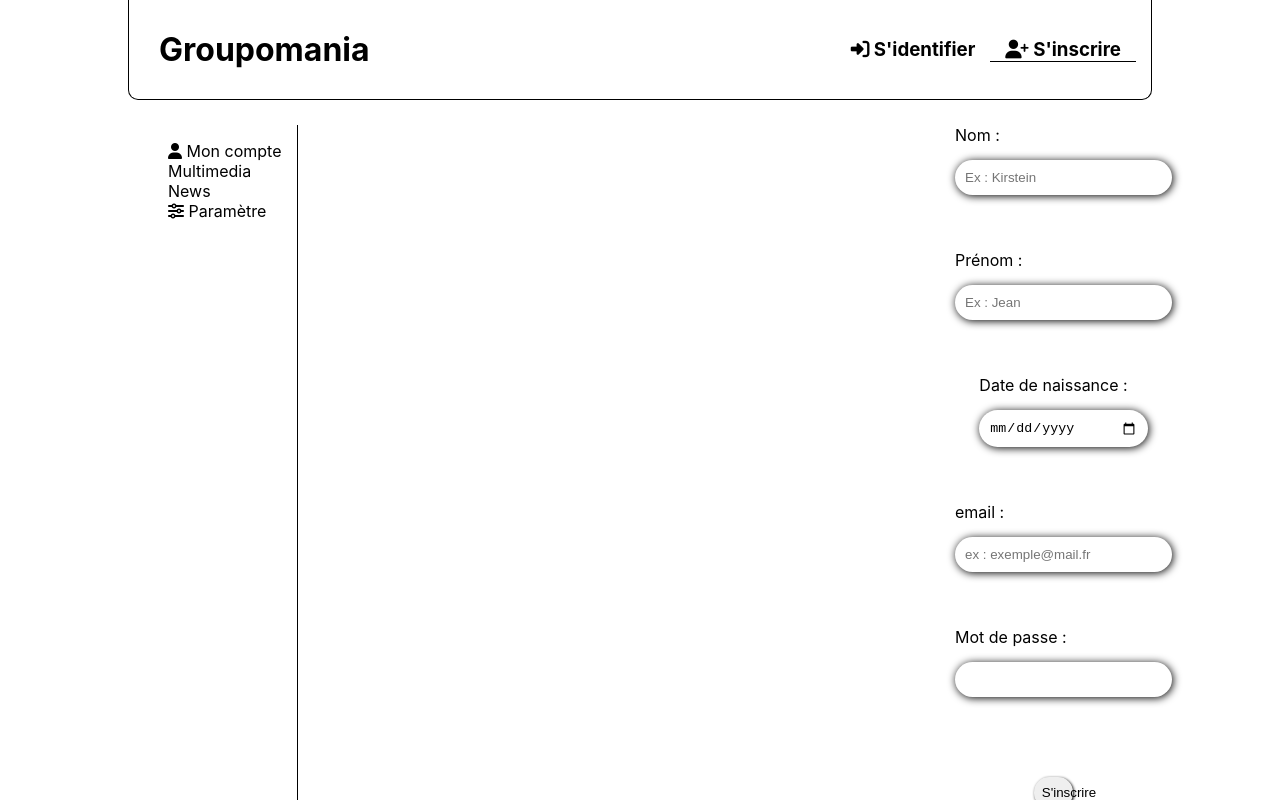
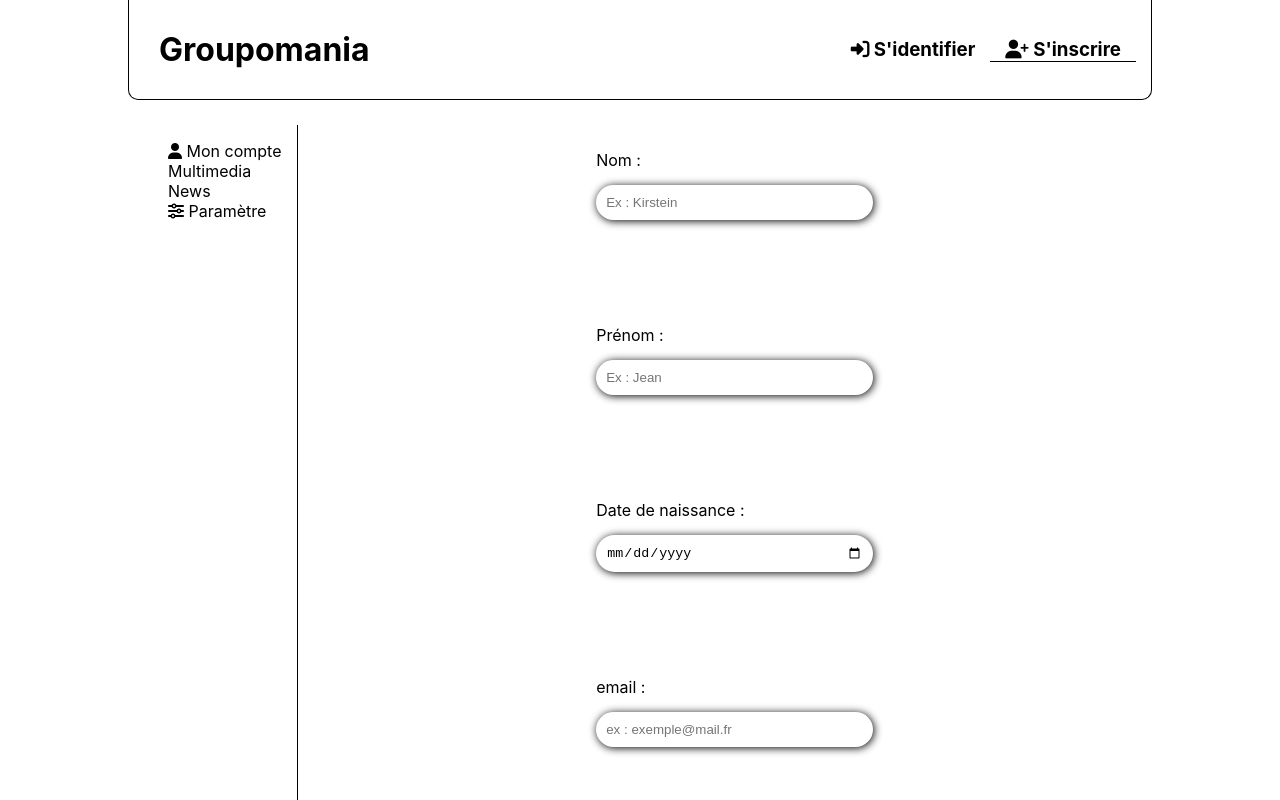
Before and after one commit to chrisnaf92i/ChristopherNafrere_7_08082021, a React (Create React App) app in the folder front-end/: page /signup in a window 1280 px wide. Shown: the top 800 px of the page. Built offline with nearby package versions, Linux system fonts and the light colour scheme.

Commit message:
création du formulaire d'inscription

```diff
--- a/front-end/src/components/auth/signup/Signup.js
+++ b/front-end/src/components/auth/signup/Signup.js
@@ -2,58 +2,110 @@ import React, { Component} from 'react'
 import "./signup.css"
 
 export default class Signup extends Component {
+
+    constructor(props)
+    {
+        super(props)
+
+        this.state = {
+            lastName:"",
+            firstName:"",
+            birthday:"",
+            email:"",
+            password:""
+        }
+    }
+
+    handleChangeLastName = (event) => {
+        this.state.lastName = event.target.value
+        console.log(this.state.lastName)
+    }
+
+    handleChangeFirstName = (event) => {
+        this.state.firstName = event.target.value
+        console.log(this.state.firstName)
+    }
+
+
+    handleChangeEmail = (event) =>
+    {
+        this.state.email = event.target.value
+        console.log(this.state.email)
+    }
+
+    handleChangePassword = (event) =>
+    {
+        this.state.password = event.target.value
+        console.log(this.state.password)
+    }
+
+    handleChangeBirthday = (event) =>
+    {
+        this.state.birthday = event.target.value
+        console.log(this.state.birthday)
+    }
+
+    handleSubmit = (event) => {
+
+        fetch("/api/auth/signup", {method:"post",headers:{"Content-Type":"application/json"}, body:JSON.stringify(this.state)})
+        alert("Inscription Réalisé");
+
+        event.preventDefault();
+    }
+
+
+
     render() {
         return (
-            <div style={{display:"flex", flexDirection:"column", alignItems:"center"}}>
-                <div>
+            <form onSubmit={this.handleSubmit} style={{width:"30%", margin:"auto", display:'flex', flexDirection:"column"}}>
+                <div style={{margin:"25px"}}>
                     <label htmlFor="name">Nom :</label>
                     <br/>
-                    <input type="text" id="name"  placeholder="ex : kirstein"/>
+                    <input type="text" onChange={this.handleChangeLastName} id="name"  placeholder="ex : kirstein"/>
                 </div>
 
                 <br/>
                 <br/>
 
-                <div>
+                <div style={{margin:"25px"}}>
                     <label htmlFor="first-name">Prénom :</label>
                     <br/>
-                    <input type="text" id="first-name" placeholder="ex : jean"/>
+                    <input onChange={this.handleChangeFirstName}  type="text" id="first-name" placeholder="ex : jean" required/>
                 </div>
 
                 <br/>
                 <br/>
 
-                <div>
+                <div style={{margin:"25px"}}>
                     <label htmlFor="birthday">Date de naissance :</label>
                     <br/>
-                    <input type="date" id="birthday"/>
+                    <input onChange={this.handleChangeBirthday} type="date" id="birthday" required/>
                 </div>
 
                 <br/>
                 <br/>
 
-                <div>
+                <div style={{margin:"25px"}}>
                     <label htmlFor="email">email :</label>
                     <br/>
-                    <input type="email" id="email" placeholder="ex : exemple@mail.fr"/>
+                    <input onChange={this.handleChangeEmail} type="email" id="email" placeholder="ex : exemple@mail.fr" required/>
                 </div>
 
                 <br/>
                 <br/>
 
 
-                <div>
+                <div style={{margin:"25px"}}>
                     <label htmlFor="password">Mot de passe :</label>
                     <br/>
-                    <input type="password" id="password"/>
+                    <input onChange={this.handleChangePassword} type="password" id="password" required/>
                 </div>
 
                 <br/>
                 <br/>
 
-                <button className="btn-signup">S'inscrire</button>
-
-            </div>
+                <input type="submit" value="S'inscrire" style={{width: "50%", margin:"auto"}} required/>
+            </form>
         )
     }
 }
--- a/front-end/src/components/auth/signup/signup.css
+++ b/front-end/src/components/auth/signup/signup.css
@@ -3,7 +3,7 @@ input{
     padding:10px;
     border-radius: 25px;
     border:none;
-    box-shadow: 1px 1px 3px black;
+    box-shadow: 1px 1px 5px black;
     text-transform: capitalize;
 }
 input[type=email]
@@ -14,7 +14,7 @@ input[type=email]
 
 button
 {
-    box-shadow: 1px 1px 3px black;
+    box-shadow: 1px 1px 5px black;
     border:none;
     border-radius:15px;
     padding:8px;
```
